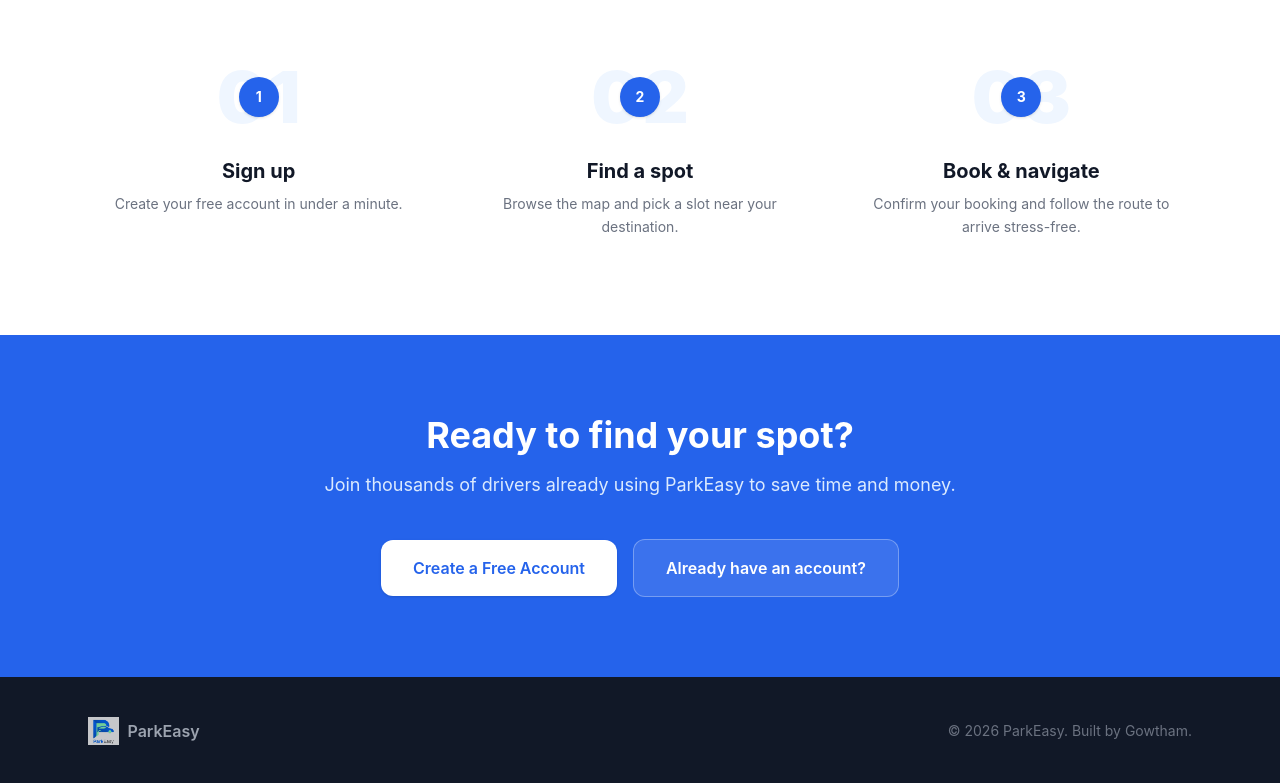
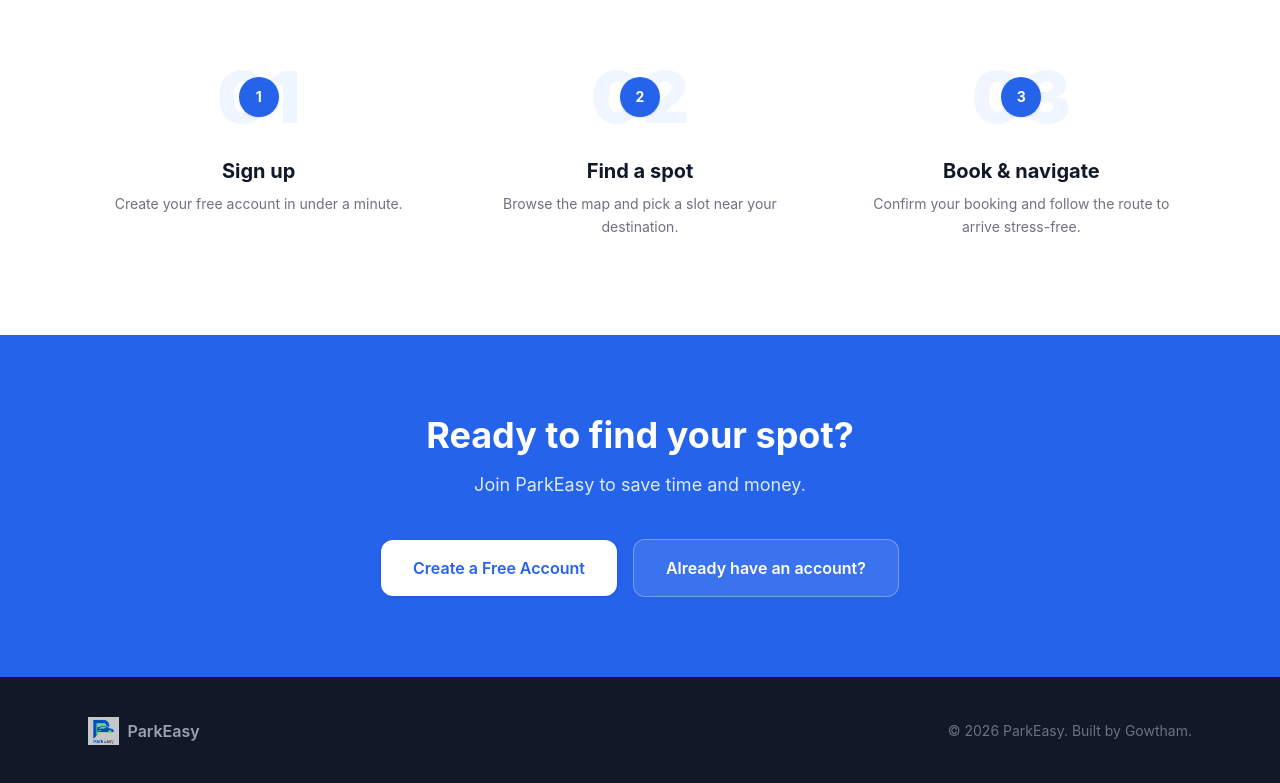
Before and after one commit to Gowtham81126/EzPark, a React (Vite) app: page / in a window 1280 px wide. Shown: the part 1818-2601 px from the top of the page. Built offline with nearby package versions, Linux system fonts and the light colour scheme.

Commit message:
Update landing page content
Replit-Commit-Author: Agent

```diff
--- a/src/pages/LandingPage.jsx
+++ b/src/pages/LandingPage.jsx
@@ -197,7 +197,7 @@ function LandingPage() {
         <div className="max-w-3xl mx-auto px-6 text-center">
           <h2 className="text-4xl font-bold text-white mb-4">Ready to find your spot?</h2>
           <p className="text-blue-100 text-lg mb-10">
-            Join thousands of drivers already using ParkEasy to save time and money.
+            Join ParkEasy to save time and money.
           </p>
           <div className="flex flex-col sm:flex-row items-center justify-center gap-4">
             <button
```
